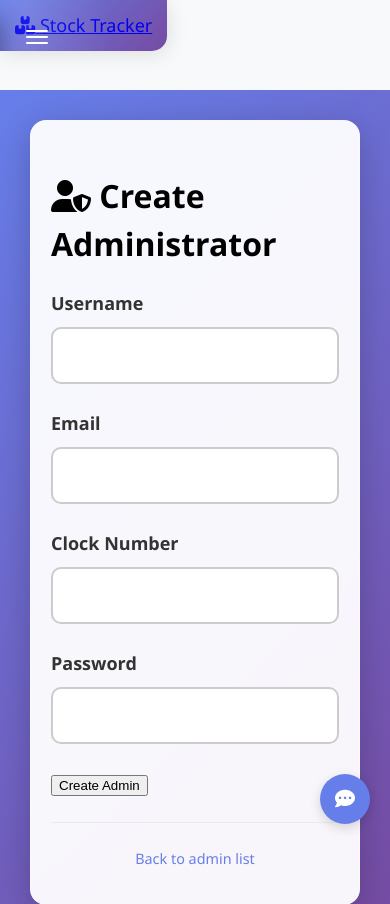
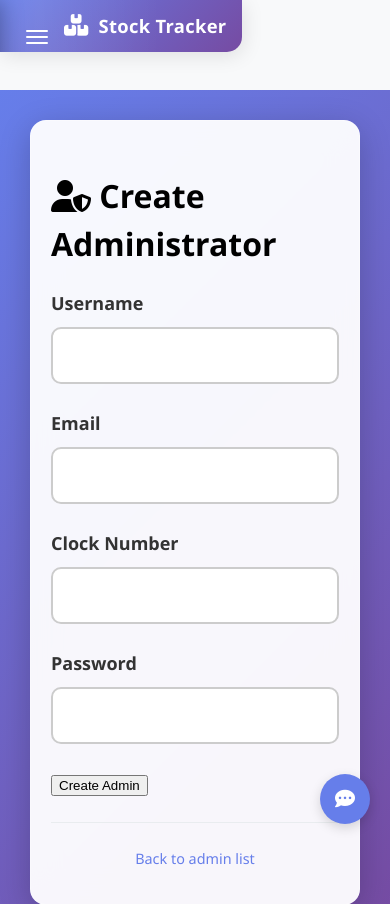
Before and after one commit to Njwacky/stock-taking, a Django app: page /admin/create/ in a window 390 px wide. Shown: the top 904 px of the page. Run offline with Django 5.2, Linux system fonts and the light colour scheme; the visitor is signed in with stand-in values (Sample User, id 1); data that the repository does not hold is empty.

Commit message:
Fix hamburger/mobile menu: apply documented z-index hierarchy and navbar structure
Per MOBILE_MENU_DEBUG.md, the fixed z-index hierarchy was never applied to
the CSS: the fixed dashboard-controls bar (z-index 10000) covered the
hamburger button (9998) and the slide-out menu (1003), so the menu was
invisible/unusable on mobile.

- Apply the documented hierarchy: hamburger 10010, navbar (open) 10009,
  nav-links active 10008, nav-links 10007, overlay 10006, dashboard
  controls 10000, loading overlay 9999
- Rebuild navbar markup to match the CSS contract: brand, hamburger and
  a div#navLinks as direct flex children of .navbar (the previous
  ul/wrapper structure had no supporting CSS)
- Offset the mobile navbar pill (padding-left) so the fixed hamburger no
  longer overlaps the brand; add .nav-brand styling
- Guard base.js toggle against touchend+click double-firing
- Make the dynamically-created #loading-overlay match its CSS rule

Tests: run_full_test 100% (36 checks), test_stock_distribution 10/10.

Co-authored-by: arena-agent <297053741+arena-agent@users.noreply.github.com>

```diff
--- a/static/css/dashboard.css
+++ b/static/css/dashboard.css
@@ -1,7 +1,9 @@
 /* Dashboard Page Specific Styles */
 
 /* Loading Overlay */
-.loading-overlay {
+/* Loading overlay (created dynamically with id="loading-overlay") */
+.loading-overlay,
+#loading-overlay {
     position: fixed;
     top: 0;
     left: 0;
--- a/static/css/navbar.css
+++ b/static/css/navbar.css
@@ -22,7 +22,7 @@
     box-shadow: 0 4px 20px var(--navbar-shadow);
     position: sticky;
     top: 0;
-    z-index: 1000;
+    z-index: 10001;
     overflow: hidden;
     animation: navbarSlideDown 0.6s ease-out;
 }
@@ -38,7 +38,7 @@
     justify-content: center;
     align-items: center;
     gap: 4px;
-    z-index: 9998;
+    z-index: 10010;
     transition: all 0.3s ease;
     position: fixed;
     top: 15px;
@@ -83,7 +83,34 @@
     display: flex;
     align-items: center;
     gap: 10px;
+    margin: 0;
+    padding: 0;
+    list-style: none;
+    z-index: 10007;
     transition: all 0.3s ease;
+}
+
+/* Brand link */
+.nav-brand {
+    display: flex;
+    align-items: center;
+    gap: 10px;
+    color: var(--navbar-text);
+    text-decoration: none;
+    font-size: 1.15rem;
+    font-weight: 700;
+    letter-spacing: 0.3px;
+    white-space: nowrap;
+    z-index: 10011;
+}
+
+.nav-brand:hover {
+    color: var(--navbar-accent);
+    text-decoration: none;
+}
+
+.nav-brand i {
+    font-size: 1.35rem;
 }
 
 @keyframes navbarSlideDown {
@@ -250,7 +277,7 @@
 .dashboard-controls-container {
     position: sticky;
     top: 0;
-    z-index: 1000;
+    z-index: 10000;
     background: linear-gradient(135deg, var(--navbar-primary) 0%, var(--navbar-secondary) 100%);
     border-bottom: 1px solid rgba(255, 255, 255, 0.2);
     padding: 15px 0;
@@ -349,19 +376,19 @@
         position: fixed;
         top: 15px;
         left: 15px;
-        z-index: 9998;
+        z-index: 10010;
     }
 
     .navbar {
         flex-direction: row;
-        padding: 15px 20px;
+        padding: 15px 20px 15px 70px;
         gap: 15px;
         position: fixed;
         top: 0;
         left: 0;
         width: auto;
         align-items: center;
-        z-index: 1001;
+        z-index: 10001;
         transform: translateY(0);
         transition: transform 0.3s ease, z-index 0.3s ease;
         background: linear-gradient(135deg, var(--navbar-primary) 0%, var(--navbar-secondary) 100%);
@@ -372,7 +399,7 @@
 
     /* Increase navbar z-index when menu is open */
     .navbar.menu-open {
-        z-index: 1004;
+        z-index: 10009;
     }
 
     /* Hide navbar when scrolling down */
@@ -393,7 +420,7 @@
         gap: 15px;
         box-shadow: 2px 0 20px rgba(0, 0, 0, 0.3);
         transition: left 0.3s ease, transform 0.3s ease;
-        z-index: 1000;
+        z-index: 10007;
         overflow-y: auto;
         -webkit-overflow-scrolling: touch;
     }
@@ -401,7 +428,7 @@
     .nav-links.active {
         left: 0;
         transform: translateX(0);
-        z-index: 1003;
+        z-index: 10008;
     }
 
     .nav-link {
@@ -486,7 +513,7 @@
         width: 100%;
         height: 100%;
         background: rgba(0, 0, 0, 0.5);
-        z-index: 999;
+        z-index: 10006;
         opacity: 0;
         transition: opacity 0.3s ease;
         -webkit-tap-highlight-color: transparent;
@@ -530,7 +557,7 @@
     }
 
     .navbar {
-        padding: 12px 15px;
+        padding: 12px 15px 12px 64px;
         gap: 12px;
     }
 
@@ -616,7 +643,7 @@
 /* Hamburger menu for very small screens if needed */
 @media (max-width: 360px) {
     .navbar {
-        padding: 15px 0;
+        padding: 15px 15px 15px 64px;
     }
 
     .nav-link {
--- a/static/js/base.js
+++ b/static/js/base.js
@@ -134,7 +134,7 @@ document.addEventListener('DOMContentLoaded', function() {
         document.removeEventListener('keydown', trapFocus);
     }
 
-    // Toggle mobile menu
+    // Toggle mobile menu (guarded against touchend + click double firing)
     function toggleMobileMenu() {
         if (navLinks.classList.contains('active')) {
             closeMobileMenu();
@@ -143,19 +143,27 @@ document.addEventListener('DOMContentLoaded', function() {
         }
     }
 
+    let lastToggleTime = 0;
+    function toggleMobileMenuGuarded() {
+        const now = Date.now();
+        if (now - lastToggleTime < 500) return;
+        lastToggleTime = now;
+        toggleMobileMenu();
+    }
+
     // Initialize mobile menu if elements exist
     if (mobileMenuBtn && navLinks) {
         // Mobile menu button click handler
         mobileMenuBtn.addEventListener('click', function(e) {
             e.preventDefault();
             e.stopPropagation();
-            toggleMobileMenu();
+            toggleMobileMenuGuarded();
         });
         // Touch support for mobile
         mobileMenuBtn.addEventListener('touchend', function(e) {
             e.preventDefault();
             e.stopPropagation();
-            toggleMobileMenu();
+            toggleMobileMenuGuarded();
         });
         // Close menu when clicking on a navigation link
         const navLinkElements = navLinks.querySelectorAll('.nav-link');
--- a/stockT/templates/base.html
+++ b/stockT/templates/base.html
@@ -18,51 +18,45 @@
 </head>
 <body>
     <nav class="navbar" role="navigation">
-        <div class="nav-container">
         <a href="{% url 'dashboard' %}" class="nav-brand">
             <i class="fas fa-boxes-stacked"></i>
             <span>Stock Tracker</span>
         </a>
-            <button id="mobileMenuBtn" class="mobile-menu-btn" type="button">
+        <button id="mobileMenuBtn" class="mobile-menu-btn" type="button" aria-label="Open navigation menu">
             <span class="hamburger-line"></span>
             <span class="hamburger-line"></span>
             <span class="hamburger-line"></span>
         </button>
-            <ul id="navLinks" class="nav-links">
-                <li><a class="nav-link" href="{% url 'dashboard' %}"><i class="fas fa-chart-line"></i> Dashboard</a></li>
+        <div id="navLinks" class="nav-links">
+            <a class="nav-link" href="{% url 'dashboard' %}"><i class="fas fa-chart-line"></i> Dashboard</a>
             {% if user.is_authenticated %}
-                <li><a class="nav-link" href="{% url 'add_items' %}"><i class="fas fa-plus"></i> Add Stock</a></li>
-                <li>
+            <a class="nav-link" href="{% url 'add_items' %}"><i class="fas fa-plus"></i> Add Stock</a>
             <a class="nav-link" href="{% url 'stock_usage_tracking' %}">
                 <i class="fas fa-clipboard-list"></i> Track Usage
                 {% if pending_stock_usage_count %}
                 <span class="badge">{{ pending_stock_usage_count }}</span>
                 {% endif %}
             </a>
-                </li>
-                <li><a class="nav-link" href="{% url 'stock_distribution' %}"><i class="fas fa-share-nodes"></i> Distribute</a></li>
-                <li><a class="nav-link" href="{% url 'inventory_calculator' %}"><i class="fas fa-calculator"></i> Calculator</a></li>
+            <a class="nav-link" href="{% url 'stock_distribution' %}"><i class="fas fa-share-nodes"></i> Distribute</a>
+            <a class="nav-link" href="{% url 'inventory_calculator' %}"><i class="fas fa-calculator"></i> Calculator</a>
             {% if user.is_manager %}
-                <li><a class="nav-link" href="{% url 'manage_users' %}"><i class="fas fa-users-gear"></i> Manage Users</a></li>
-                <li><a class="nav-link" href="{% url 'manage_comments' %}"><i class="fas fa-comments"></i> Feedback</a></li>
-                <li><a class="nav-link" href="{% url 'analytics_dashboard' %}"><i class="fas fa-chart-pie"></i> Analytics</a></li>
+            <a class="nav-link" href="{% url 'manage_users' %}"><i class="fas fa-users-gear"></i> Manage Users</a>
+            <a class="nav-link" href="{% url 'manage_comments' %}"><i class="fas fa-comments"></i> Feedback</a>
+            <a class="nav-link" href="{% url 'analytics_dashboard' %}"><i class="fas fa-chart-pie"></i> Analytics</a>
             {% endif %}
             {% if user.is_superuser %}
-                <li><a class="nav-link" href="{% url 'manage_admins' %}"><i class="fas fa-user-shield"></i> Admins</a></li>
+            <a class="nav-link" href="{% url 'manage_admins' %}"><i class="fas fa-user-shield"></i> Admins</a>
             {% endif %}
-                <li>
             <a class="nav-link" href="{% url 'notifications' %}">
                 <i class="fas fa-bell"></i>
                 {% if pending_reset_requests_count %}<span class="badge">{{ pending_reset_requests_count }}</span>{% endif %}
             </a>
-                </li>
-                <li><a class="nav-link" href="{% url 'profile' %}"><i class="fas fa-id-badge"></i> Profile</a></li>
-                <li><a class="nav-link" href="{% url 'logout' %}"><i class="fas fa-right-from-bracket"></i> Logout</a></li>
+            <a class="nav-link" href="{% url 'profile' %}"><i class="fas fa-id-badge"></i> Profile</a>
+            <a class="nav-link" href="{% url 'logout' %}"><i class="fas fa-right-from-bracket"></i> Logout</a>
             {% else %}
-                <li><a class="nav-link" href="{% url 'login' %}"><i class="fas fa-right-to-bracket"></i> Login</a></li>
-                <li><a class="nav-link" href="{% url 'register' %}"><i class="fas fa-user-plus"></i> Register</a></li>
+            <a class="nav-link" href="{% url 'login' %}"><i class="fas fa-right-to-bracket"></i> Login</a>
+            <a class="nav-link" href="{% url 'register' %}"><i class="fas fa-user-plus"></i> Register</a>
             {% endif %}
-            </ul>
         </div>
     </nav>
 
```
Lines whose indentation alone changed are shown as unchanged.
